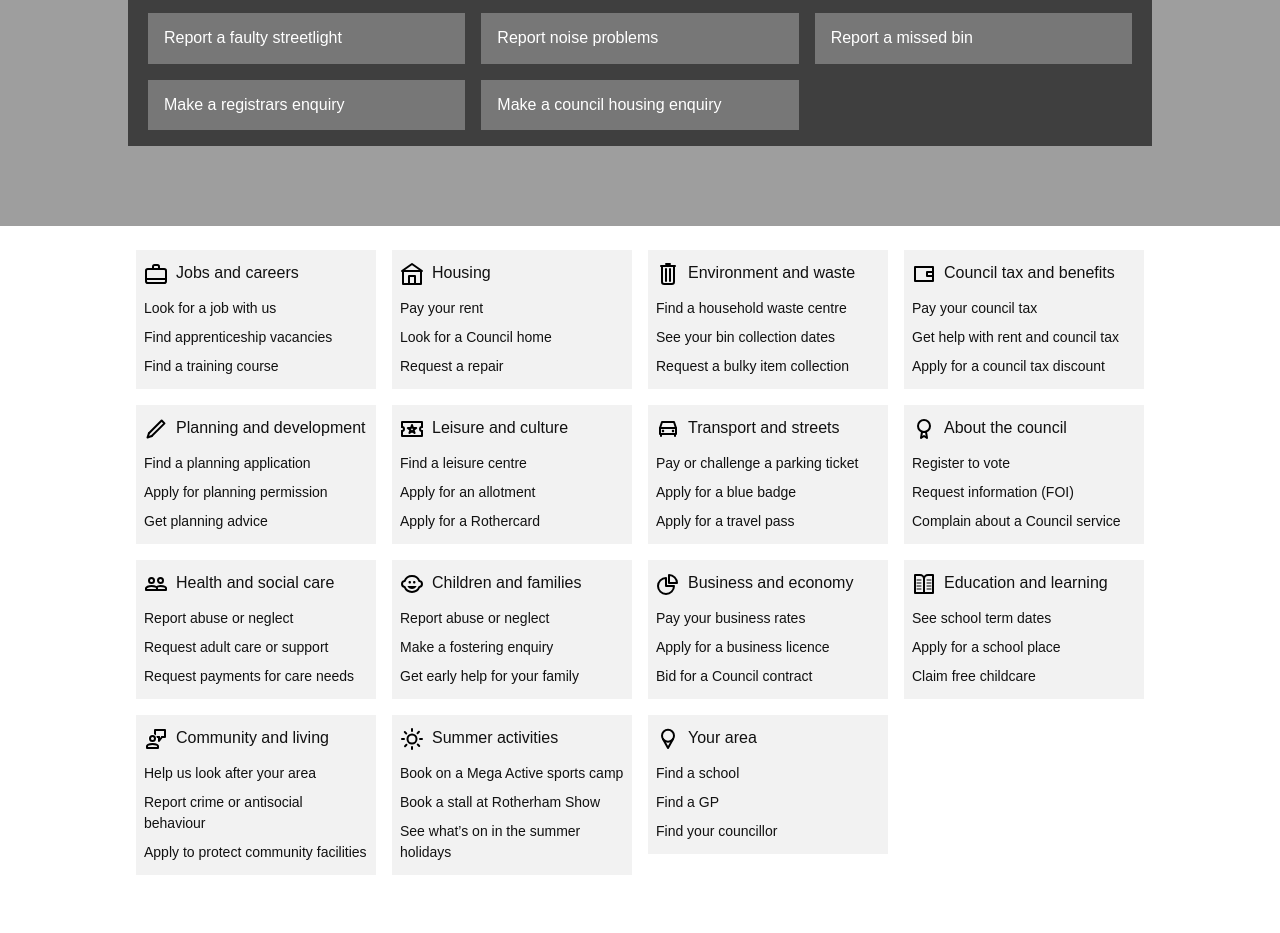
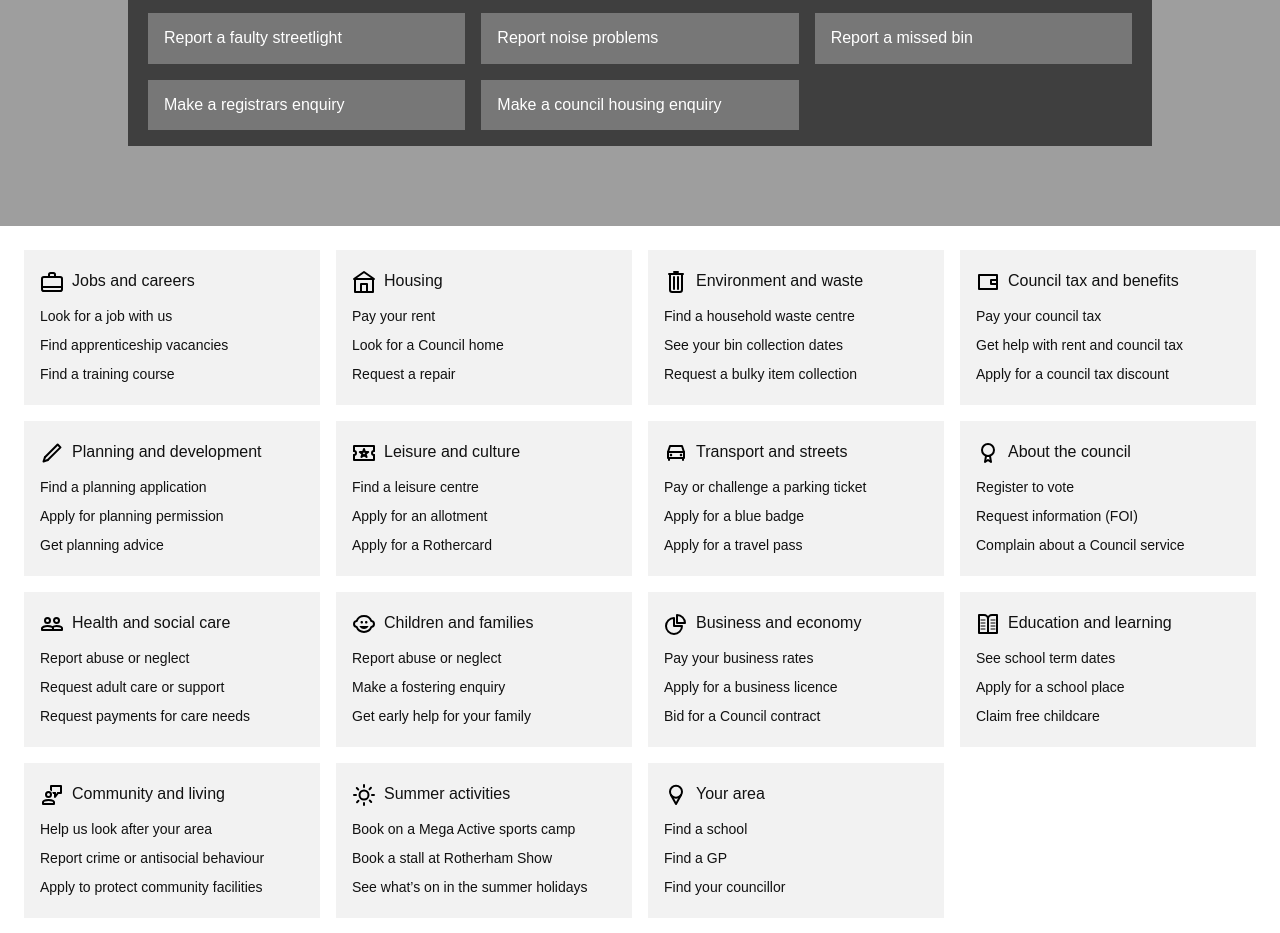
Before and after one commit to jnkly/rmbc-dev, a Jekyll site: the page built from index.md, in a window 1280 px wide. Shown: the part 365-1298 px from the top of the page. Built offline with Jekyll 4.4.1, drawn with Linux system fonts in a browser that asks for light colours.

Commit message:
Update services.html

```diff
--- a/_includes/services.html
+++ b/_includes/services.html
@@ -1,7 +1,7 @@
     <section class="pa3">
-      <div class="cf mw8 center">
+      <div class="cf mw9 center">
         <div class="fl w-100 w-50-m w-25-l">
-          <div class="db bg-black-05 ph3 pv2 pa3-m pa2-l ma1 ma2-l">
+          <div class="db bg-black-05 ph3 pv2 pa3-m pa3-l ma1 ma2-l">
             <a href="#" class="db f6 f5-m f5-l near-black no-underline pv1 hover-green"><img src="https://jnkly.github.io/rmbc-dev/images/icon-jobs.svg" class="dib v-mid mr2">Jobs and careers</a>
             <ul class="dn db-m db-l lh-copy mb0 list pa0 f6 mt1">
               <li><a href="#" class="db near-black no-underline hover-green pv1">Look for a job with us</a></li>
@@ -11,7 +11,7 @@
           </div>
         </div>
         <div class="fl w-100 w-50-m w-25-l">
-          <div class="db bg-black-05 ph3 pv2 pa3-m pa2-l ma1 ma2-l">
+          <div class="db bg-black-05 ph3 pv2 pa3-m pa3-l ma1 ma2-l">
             <a href="#" class="db f6 f5-m f5-l near-black no-underline pv1 hover-green"><img src="https://jnkly.github.io/rmbc-dev/images/icon-housing.svg" class="dib v-mid mr2">Housing</a>
             <ul class="dn db-m db-l lh-copy mb0 list pa0 f6 mt1">
               <li><a href="#" class="db near-black no-underline hover-green pv1">Pay your rent</a></li>
@@ -21,7 +21,7 @@
           </div>
         </div>
         <div class="fl w-100 w-50-m w-25-l">
-          <div class="db bg-black-05 ph3 pv2 pa3-m pa2-l ma1 ma2-l">
+          <div class="db bg-black-05 ph3 pv2 pa3-m pa3-l ma1 ma2-l">
             <a href="#" class="db f6 f5-m f5-l near-black no-underline pv1 hover-green"><img src="https://jnkly.github.io/rmbc-dev/images/icon-environment.svg" class="dib v-mid mr2">Environment and waste</a>
             <ul class="dn db-m db-l lh-copy mb0 list pa0 f6 mt1">
               <li><a href="#" class="db near-black no-underline hover-green pv1">Find a household waste centre</a></li>
@@ -31,7 +31,7 @@
           </div>
         </div>
         <div class="fl w-100 w-50-m w-25-l">
-          <div class="db bg-black-05 ph3 pv2 pa3-m pa2-l ma1 ma2-l">
+          <div class="db bg-black-05 ph3 pv2 pa3-m pa3-l ma1 ma2-l">
             <a href="#" class="db f6 f5-m f5-l near-black no-underline pv1 hover-green"><img src="https://jnkly.github.io/rmbc-dev/images/icon-benefits.svg" class="dib v-mid mr2">Council tax and benefits</a>
             <ul class="dn db-m db-l lh-copy mb0 list pa0 f6 mt1">
               <li><a href="#" class="db near-black no-underline hover-green pv1">Pay your council tax</a></li>
@@ -41,9 +41,9 @@
           </div>
         </div>
       </div>
-      <div class="cf mw8 center">
+      <div class="cf mw9 center">
         <div class="fl w-100 w-50-m w-25-l">
-          <div class="db bg-black-05 ph3 pv2 pa3-m pa2-l ma1 ma2-l">
+          <div class="db bg-black-05 ph3 pv2 pa3-m pa3-l ma1 ma2-l">
             <a href="#" class="db f6 f5-m f5-l near-black no-underline pv1 hover-green"><img src="https://jnkly.github.io/rmbc-dev/images/icon-planning.svg" class="dib v-mid mr2">Planning and development</a>
             <ul class="dn db-m db-l lh-copy mb0 list pa0 f6 mt1">
               <li><a href="#" class="db near-black no-underline hover-green pv1">Find a planning application</a></li>
@@ -53,7 +53,7 @@
           </div>
         </div>
         <div class="fl w-100 w-50-m w-25-l">
-          <div class="db bg-black-05 ph3 pv2 pa3-m pa2-l ma1 ma2-l">
+          <div class="db bg-black-05 ph3 pv2 pa3-m pa3-l ma1 ma2-l">
             <a href="#" class="db f6 f5-m f5-l near-black no-underline pv1 hover-green"><img src="https://jnkly.github.io/rmbc-dev/images/icon-leisure.svg" class="dib v-mid mr2">Leisure and culture</a>
             <ul class="dn db-m db-l lh-copy mb0 list pa0 f6 mt1">
               <li><a href="#" class="db near-black no-underline hover-green pv1">Find a leisure centre</a></li>
@@ -63,7 +63,7 @@
           </div>
         </div>
         <div class="fl w-100 w-50-m w-25-l">
-          <div class="db bg-black-05 ph3 pv2 pa3-m pa2-l ma1 ma2-l">
+          <div class="db bg-black-05 ph3 pv2 pa3-m pa3-l ma1 ma2-l">
             <a href="#" class="db f6 f5-m f5-l near-black no-underline pv1 hover-green"><img src="https://jnkly.github.io/rmbc-dev/images/icon-transport.svg" class="dib v-mid mr2">Transport and streets</a>
             <ul class="dn db-m db-l lh-copy mb0 list pa0 f6 mt1">
               <li><a href="#" class="db near-black no-underline hover-green pv1">Pay or challenge a parking ticket</a></li>
@@ -73,7 +73,7 @@
           </div>
         </div>
         <div class="fl w-100 w-50-m w-25-l">
-          <div class="db bg-black-05 ph3 pv2 pa3-m pa2-l ma1 ma2-l">
+          <div class="db bg-black-05 ph3 pv2 pa3-m pa3-l ma1 ma2-l">
             <a href="#" class="db f6 f5-m f5-l near-black no-underline pv1 hover-green">
               <img src="https://jnkly.github.io/rmbc-dev/images/icon-council.svg" class="dib v-mid mr2">About the council</a>
             <ul class="dn db-m db-l lh-copy mb0 list pa0 f6 mt1">
@@ -84,9 +84,9 @@
           </div>
         </div>
       </div>
-      <div class="cf mw8 center">
+      <div class="cf mw9 center">
         <div class="fl w-100 w-50-m w-25-l">
-          <div class="db bg-black-05 ph3 pv2 pa3-m pa2-l ma1 ma2-l">
+          <div class="db bg-black-05 ph3 pv2 pa3-m pa3-l ma1 ma2-l">
             <a href="#" class="db f6 f5-m f5-l near-black no-underline pv1 hover-green"><img src="https://jnkly.github.io/rmbc-dev/images/icon-socialcare.svg" class="dib v-mid mr2">Health and social care</a>
             <ul class="dn db-m db-l lh-copy mb0 list pa0 f6 mt1">
               <li><a href="#" class="db near-black no-underline hover-green pv1">Report abuse or neglect</a></li>
@@ -97,7 +97,7 @@
           </div>
         </div>
         <div class="fl w-100 w-50-m w-25-l">
-          <div class="db bg-black-05 ph3 pv2 pa3-m pa2-l ma1 ma2-l">
+          <div class="db bg-black-05 ph3 pv2 pa3-m pa3-l ma1 ma2-l">
             <a href="#" class="db  f6 f5-m f5-l near-black no-underline pv1 hover-green"><img src="https://jnkly.github.io/rmbc-dev/images/icon-children.svg" class="dib v-mid mr2">Children and families</a>
             <ul class="dn db-m db-l lh-copy mb0 list pa0 f6 mt1">
               <li><a href="#" class="db near-black no-underline hover-green pv1">Report abuse or neglect</a></li>
@@ -107,7 +107,7 @@
           </div>
         </div>
         <div class="fl w-100 w-50-m w-25-l">
-          <div class="db bg-black-05 ph3 pv2 pa3-m pa2-l ma1 ma2-l">
+          <div class="db bg-black-05 ph3 pv2 pa3-m pa3-l ma1 ma2-l">
             <a href="#" class="db  f6 f5-m f5-l near-black no-underline pv1 hover-green"><img src="https://jnkly.github.io/rmbc-dev/images/icon-business.svg" class="dib v-mid mr2">Business and economy</a>
             <ul class="dn db-m db-l lh-copy mb0 list pa0 f6 mt1">
               <li><a href="#" class="db near-black no-underline hover-green pv1">Pay your business rates</a></li>
@@ -117,7 +117,7 @@
           </div>
         </div>
         <div class="fl w-100 w-50-m w-25-l">
-          <div class="db bg-black-05 ph3 pv2 pa3-m pa2-l ma1 ma2-l">
+          <div class="db bg-black-05 ph3 pv2 pa3-m pa3-l ma1 ma2-l">
             <a href="#" class="db f6 f5-m f5-l near-black no-underline pv1 hover-green"><img src="https://jnkly.github.io/rmbc-dev/images/icon-education.svg" class="dib v-mid mr2">Education and learning</a>
             <ul class="dn db-m db-l lh-copy mb0 list pa0 f6 mt1">
               <li><a href="#" class="db near-black no-underline hover-green pv1">See school term dates</a></li>
@@ -127,9 +127,9 @@
           </div>
         </div>
       </div>
-      <div class="cf mw8 center">
+      <div class="cf mw9 center">
         <div class="fl w-100 w-50-m w-25-l">
-          <div class="db bg-black-05 ph3 pv2 pa3-m pa2-l ma1 ma2-l">
+          <div class="db bg-black-05 ph3 pv2 pa3-m pa3-l ma1 ma2-l">
             <a href="#" class="db f6 f5-m f5-l near-black no-underline pv1 hover-green"><img src="https://jnkly.github.io/rmbc-dev/images/icon-community.svg" class="dib v-mid mr2">Community and living</a>
             <ul class="dn db-m db-l lh-copy mb0 list pa0 f6 mt1">
               <li><a href="#" class="db near-black no-underline hover-green pv1">Help us look after your area</a></li>
@@ -139,7 +139,7 @@
           </div>
         </div>
         <div class="fl w-100 w-50-m w-25-l">
-          <div class="db bg-black-05 ph3 pv2 pa3-m pa2-l ma1 ma2-l">
+          <div class="db bg-black-05 ph3 pv2 pa3-m pa3-l ma1 ma2-l">
             <a href="#" class="db  f6 f5-m f5-l near-black no-underline pv1 hover-green"><img src="https://jnkly.github.io/rmbc-dev/images/icon-seasonal.svg" class="dib v-mid mr2">Summer activities</a>
             <ul class="dn db-m db-l lh-copy mb0 list pa0 f6 mt1">
               <li><a href="#" class="db near-black no-underline hover-green pv1">Book on a Mega Active sports camp</a></li>
@@ -149,7 +149,7 @@
           </div>
         </div>
         <div class="fl w-100 w-50-m w-25-l">
-          <div class="db bg-black-05 ph3 pv2 pa3-m pa2-l ma1 ma2-l">
+          <div class="db bg-black-05 ph3 pv2 pa3-m pa3-l ma1 ma2-l">
             <a href="#" class="db f6 f5-m f5-l near-black no-underline pv1 hover-green"><img src="https://jnkly.github.io/rmbc-dev/images/icon-your-area.svg" class="dib v-mid mr2">Your area</a>
             <ul class="dn db-m db-l lh-copy mb0 list pa0 f6 mt1">
               <li><a href="#" class="db near-black no-underline hover-green pv1">Find a school</a></li>
```
